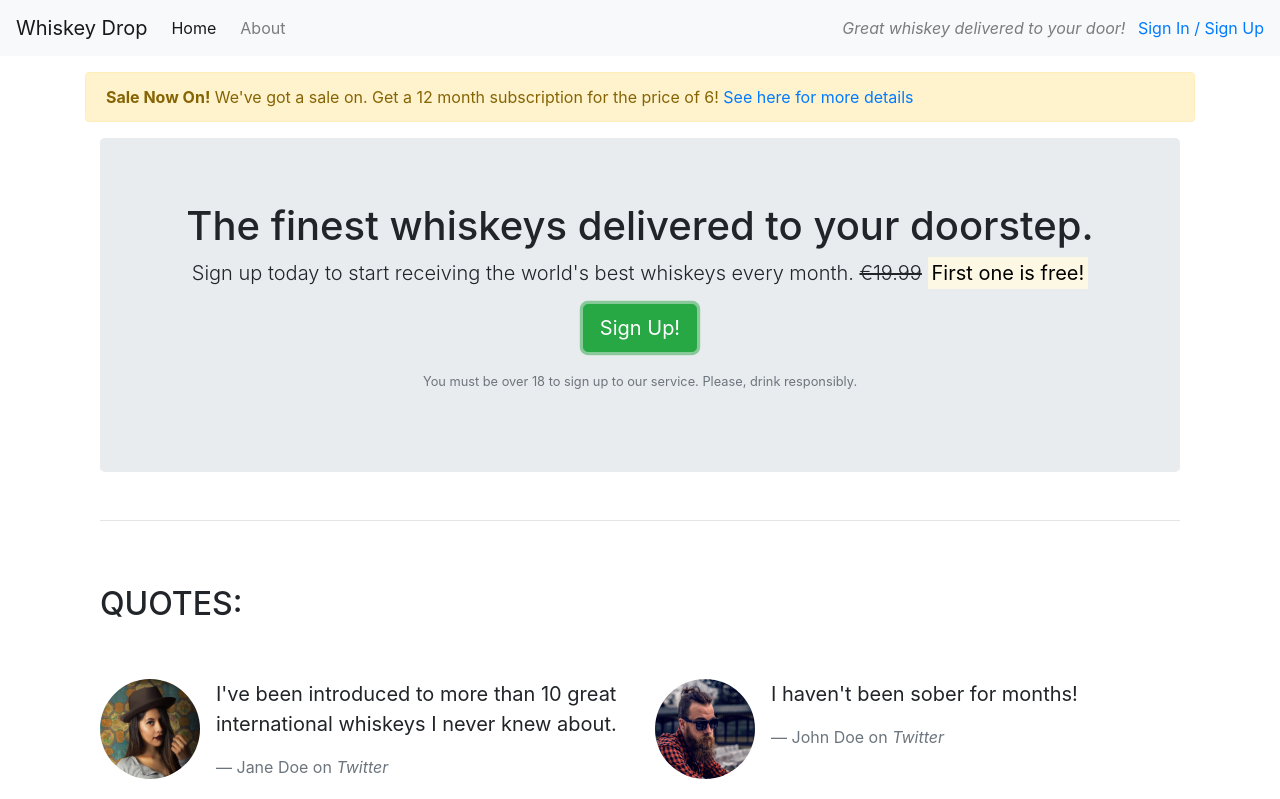
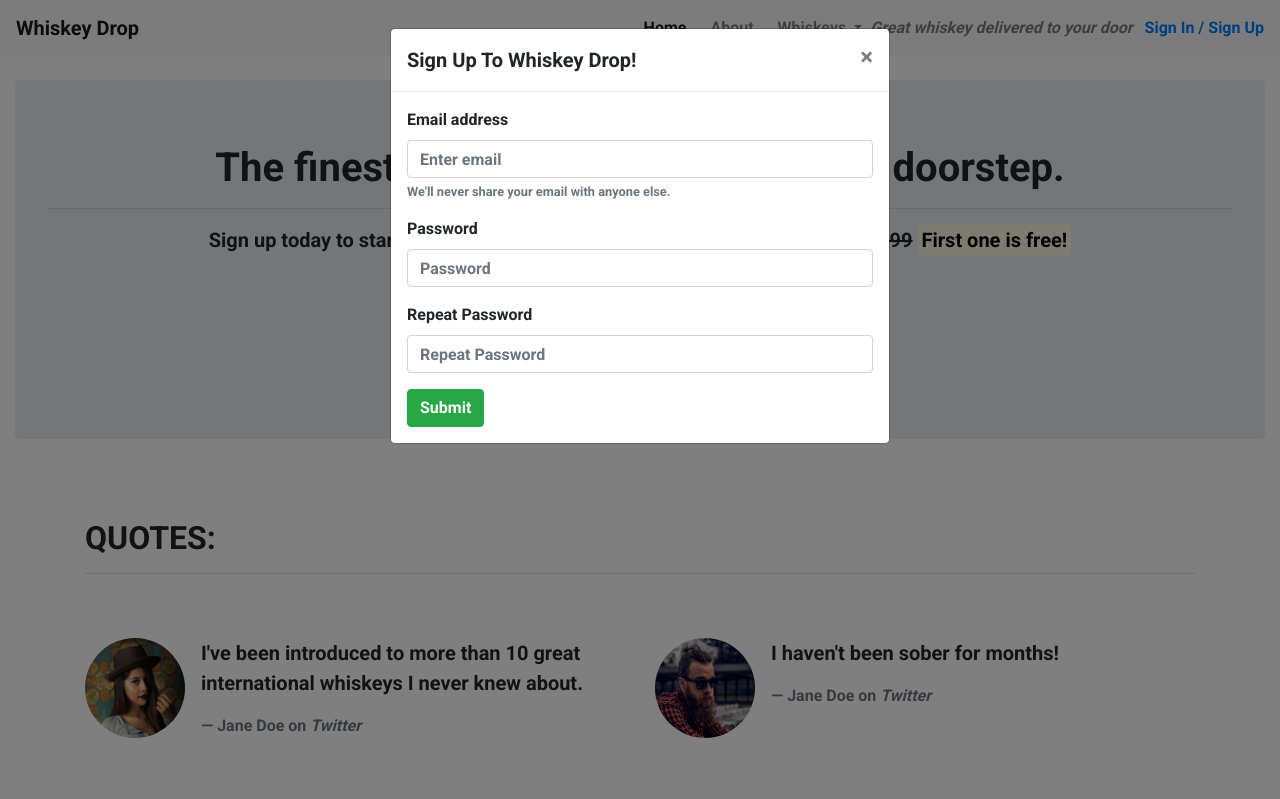
Before and after one commit to jay-o-sullivan/bootstrap-4, a plain HTML site: page index.html in a window 1280 px wide. Both pictures are taken after a click on the button "Sign Up!". Shown: the top 799 px of the page. Drawn offline with nearby package versions, Linux system fonts and the light colour scheme.

Commit message:
initial commit

```diff
--- a/index.html
+++ b/index.html
@@ -7,67 +7,84 @@
     <title>Whiskey Drop | Taste a new whiskey every month</title>
     <link rel="stylesheet" href="https://maxcdn.bootstrapcdn.com/bootstrap/4.1.3/css/bootstrap.min.css">
     <link rel="stylesheet" href="https://use.fontawesome.com/releases/v5.6.1/css/all.css" integrity="sha384-gfdkjb5BdAXd+lj+gudLWI+BXq4IuLW5IT+brZEZsLFm++aCMlF1V92rMkPaX4PP" crossorigin="anonymous">
+    <link href="https://fonts.googleapis.com/css?family=Roboto:40.0,700" rel="stylesheet">
+    <link rel="stylesheet" href="css/style.css" type="text/css" />
+
 </head>
 
 <body>
     <nav class="navbar navbar-light bg-light navbar-expand-sm">
         <a href="/" class="navbar-brand">Whiskey Drop</a>
 
+        <button class="navbar-toggler ml-auto" type="button" data-toggle="collapse" data-target="#navbarNavDropdown" aria-controls="navbarNavDropdown" aria-expanded="false" aria-label="Toggle navigation">
+        <span class="navbar-toggler-icon"></span></button>
+
+
+        <div class="collapse navbar-collapse" id="navbarNavDropdown"></div>
             <ul class="navbar-nav mr-auto">
                 <li class="active nav-item mr-2"><a class="nav-link" href="/">Home</a></li>
                 <li class="nav-item mr-2"><a class="nav-link" href="/about">About</a></li>
+
+                <li class="nav-new dropdown">
+                   <a class="nav-link dropdown-toggle" href="#" id="navbarDropdownMenuLink" role="button" data-toggle="dropdown" aria-haspopup="true" aria-expanded="false">
+                        Whiskeys
+                 </a>
+
+                <div class="dropdown-menu" aria-labelledby="navbarDropdownMenuLink">
+                        <a class="dropdown-item" href="#">Irish</a>
+                        <a class="dropdown-item" href="#">Scotch</a>
+                        <a class="dropdown-item" href="#">Japanese</a>
+                        <a class="dropdown-item" href="#">American</a>
+                    </div>
+                </li>
+
                 <li class="nav-item mr-2 d-block d-sm-none"><a class="nav-link" href="">Sign In / Sign Up</a></li>
             </ul>
+     </div>
 
         <div class="d-none d-md-block">
-            <p class="navbar-text my-auto mr-2"><i>Great whiskey delivered to your door!</i></p>
+            <p class="navbar-text my-auto mr-2"><i>Great whiskey delivered to your door</i></p>
             <a href="/login">Sign In / Sign Up</a>
         </div>
+
     </nav>
 
-    <article class="container mt-3">
-        <div class="row d-none d-sm-block">
-            <div class="col-12">
-                <div class="alert alert-warning">
-                    <strong>Sale Now On!</strong> We've got a sale on. Get a 12 month subscription for the price of 6! <a href="">See here for more details</a>
-                </div>
-            </div>
-        </div>
-
-    <article class="container mt-3">
+ <div class="container-fluid callout-container">
         <!-- Callout -->
+        <div class="opaque-overlay">&nbsp;</div>
         <div class="row">
             <div class="col-12">
                 <section class="callout jumbotron text-center">
-                <h1>The finest whiskeys delivered to your doorstep.</h1>
+                    <h1 class="jumbotron-header">The finest whiskeys delivered to your doorstep.</h1>
+                    <hr class="block-divider block-divider--orange">
                     <p class="lead">Sign up today to start receiving the world's best whiskeys every month.
                         <s class="d-none d-sm-inline">€19.99</s>
                         <span class="d-inline d-sm-none"><br></span>
                         <strong><mark>First one is free!</mark></strong></p>
-                <p><button class="btn btn-success btn-lg">Sign Up!</button></p>
-                <p class="text-muted"><small>You must be over 18 to sign up to our service. Please, drink responsibly.</small></p>
+                    <p><button class="btn btn-lg btn-success" data-toggle="modal" data-target="#signUpModal">Sign Up!</button></p>
+                    <p class="text-muted"><small>You must be over 18 to sign up to our service. Please drink responsibly.</small></p>
             </section>
          </div>
      </div>
+ </div>
+        <!-- /.callout -->
 
-        <!-- /.callout -->
-        <hr>
 
     <!-- Quotes -->
+    <div class="container quotes-container">
         <section class="quotes">
             <div class="row">
                 <div class="col-12 my-5">
                     <h2 class="text-uppercase">Quotes:</h2>
+                    <hr />
                 </div>
             </div>
-
              <div class="row">
                 <div class="col-12 col-md-6">
                     <div class="media">
                         <div class="d-none d-sm-block">
                             <img src="images/girl-image.png" class="rounded-circle mr-3" height=100 width=100>
                         </div>
-
                         <div class="media-body">
                             <blockquote class="blockquote">
                                 <p>I've been introduced to more than 10 great international whiskeys I never knew about.</p>
@@ -84,17 +101,19 @@
                         <div class="media-body">
                             <blockquote class="blockquote">
                                 <p>I haven't been sober for months!</p>
-                                <footer class="blockquote-footer">John Doe on <cite title="Twitter">Twitter</cite></footer>
+                                <footer class="blockquote-footer">Jane Doe on <cite title="Twitter">Twitter</cite></footer>
                             </blockquote>
                         </div>
                     </div>
                 </div>
             </div>
         </section>
+    </div>
     <!-- /.quotes -->
-        <hr>
+
 
         <!-- Features -->
+        <div class="features-container">
         <section class="features">
             <div class="row">
                 <div class="col-12 my-5">
@@ -102,36 +121,66 @@
                     <hr />
                 </div>
             </div>
-
              <div class="row">
                 <div class="col-12 col-md-6 col-lg-4">
                     <div class="feature">
                         <h3><i class="fas fa-gift d-none d-sm-inline"></i> Feature 1 <span class="badge badge-success">New!</span></h3>
-                        <p>Lorem ipsum dolor sit amet, consectetur adipiscing elit, sed do eiusmod tempor incididunt ut labore et dolore magna aliqua.</p>
+                        <p>Lorem ipsum dolor sit amet, consectetur adipiscing elit, sed do eiusmod tempor incididunt ut labore et dolore magna aliqua. Ut enim ad minim veniam, quis nostrud exercitation ullamco laboris nisi ut aliquip ex ea commodo consequat.</p>
                         <p><a class="btn btn-sm btn-light" href="">Read More</a></p>
                     </div>
                 </div>
-
                 <div class="col-12 col-md-6 col-lg-4">
                     <div class="feature">
                         <h3><i class="fas fa-credit-card d-none d-sm-inline"></i> Feature 2</h3>
-                    <p>Lorem ipsum dolor sit amet, consectetur adipiscing elit, sed do eiusmod tempor incididunt ut labore et dolore magna aliqua.</p>
+                        <p>Lorem ipsum dolor sit amet, consectetur adipiscing elit, sed do eiusmod tempor incididunt ut labore et dolore magna aliqua. Ut enim ad minim veniam, quis nostrud exercitation ullamco laboris nisi ut aliquip ex ea commodo consequat.</p>
                         <p><a class="btn btn-sm btn-light" href="">Read More</a></p>
                     </div>
                 </div>
-
                 <div class="col-12 d-md-none d-lg-block col-lg-4">
                     <div class="feature">
                         <h3><i class="fas fa-times-circle d-none d-sm-inline"></i> Feature 3</h3>
-                    <p>Lorem ipsum dolor sit amet, consectetur adipiscing elit, sed do eiusmod tempor incididunt ut labore et dolore magna aliqua.</p>
+                        <p>Lorem ipsum dolor sit amet, consectetur adipiscing elit, sed do eiusmod tempor incididunt ut labore et dolore magna aliqua. Ut enim ad minim veniam, quis nostrud exercitation ullamco laboris nisi ut aliquip ex ea commodo consequat.</p>
                         <p><a class="btn btn-sm btn-light" href="">Read More</a></p>
                     </div>
                 </div>
             </div>
+        </section>
+    </div>
+        <!-- /.features -->
+    <div class="modal" tabindex="-1" role="dialog" id="signUpModal">
+        <div class="modal-dialog" role="document">
+            <div class="modal-content">
+                <div class="modal-header">
+                    <h5 class="modal-title">Sign Up To Whiskey Drop!</h5>
+                    <button type="button" class="close" data-dismiss="modal" aria-label="Close">
+          <span aria-hidden="true">&times;</span>
+        </button>
+                </div>
+                <div class="modal-body">
+                    <form>
+                        <div class="form-group">
+                            <label for="exampleInputEmail1">Email address</label>
+                            <input type="email" class="form-control" id="exampleInputEmail1" aria-describedby="emailHelp" placeholder="Enter email">
+                            <small id="emailHelp" class="form-text text-muted">We'll never share your email with anyone else.</small>
+                        </div>
+                        <div class="form-group">
+                            <label for="password">Password</label>
+                            <input type="password" class="form-control" id="password" placeholder="Password">
+                        </div>
+                        <div class="form-group">
+                            <label for="repeatPassword">Repeat Password</label>
+                            <input type="password" class="form-control" id="repeatPassword" placeholder="Repeat Password">
+                        </div>
+                        <button type="submit" class="btn btn-success">Submit</button>
+                    </form>
+                </div>
+            </div>
+        </div>
+    </div>
 
-    </section>
-        <!-- /.features -->
-    </article>
+    <script src="https://code.jquery.com/jquery-3.3.1.slim.min.js" integrity="sha384-q8i/X+965DzO0rT7abK41JStQIAqVgRVzpbzo5smXKp4YfRvH+8abtTE1Pi6jizo" crossorigin="anonymous"></script>
+    <script src="https://cdnjs.cloudflare.com/ajax/libs/popper.js/1.14.3/umd/popper.min.js" integrity="sha384-ZMP7rVo3mIykV+2+9J3UJ46jBk0WLaUAdn689aCwoqbBJiSnjAK/l8WvCWPIPm49" crossorigin="anonymous"></script>
+    <script src="https://stackpath.bootstrapcdn.com/bootstrap/4.1.3/js/bootstrap.min.js" integrity="sha384-ChfqqxuZUCnJSK3+MXmPNIyE6ZbWh2IMqE241rYiqJxyMiZ6OW/JmZQ5stwEULTy" crossorigin="anonymous"></script>
 </body>
 
 </html>
```
Lines whose indentation alone changed are shown as unchanged.
